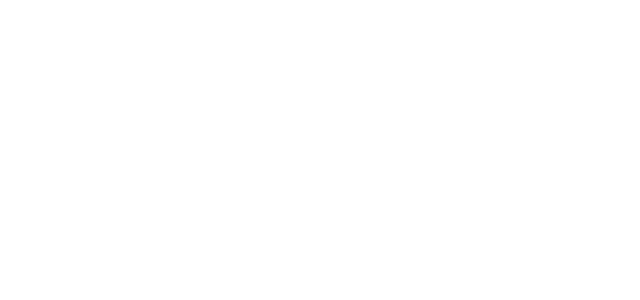
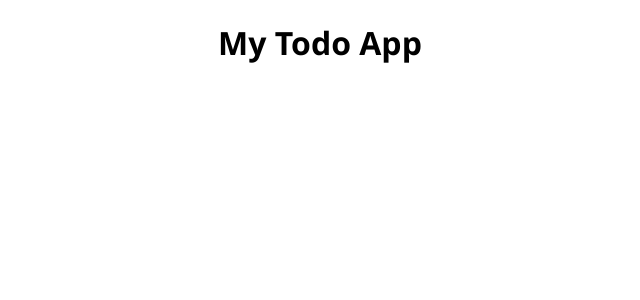
Before and after one commit to Niagaras/To-do-App, a React (Vite) app: page / in a window 1280 px wide. Shown: the top 300 px of the page, without its empty margins (320-960 px from the left). Built offline with nearby package versions, Linux system fonts and the light colour scheme.

Commit message:
define data types

```diff
--- a/src/App.tsx
+++ b/src/App.tsx
@@ -3,9 +3,9 @@ import './App.css'
 function App() {
 
   return (
-    <>
-
-    </>
+   <div>
+    <h1 style={{textAlign: 'center'}}>My Todo App</h1>
+   </div>
   )
 }
 
--- a/src/index.css
+++ b/src/index.css
@@ -0,0 +1,5 @@
+body{
+  margin: 0;
+  padding: 0;
+  font-family: 'Segoe UI', Tahoma, Geneva, Verdana, sans-serif;
+}
```
Also changed, not shown: src/models.ts (added, +9 -0 lines).
